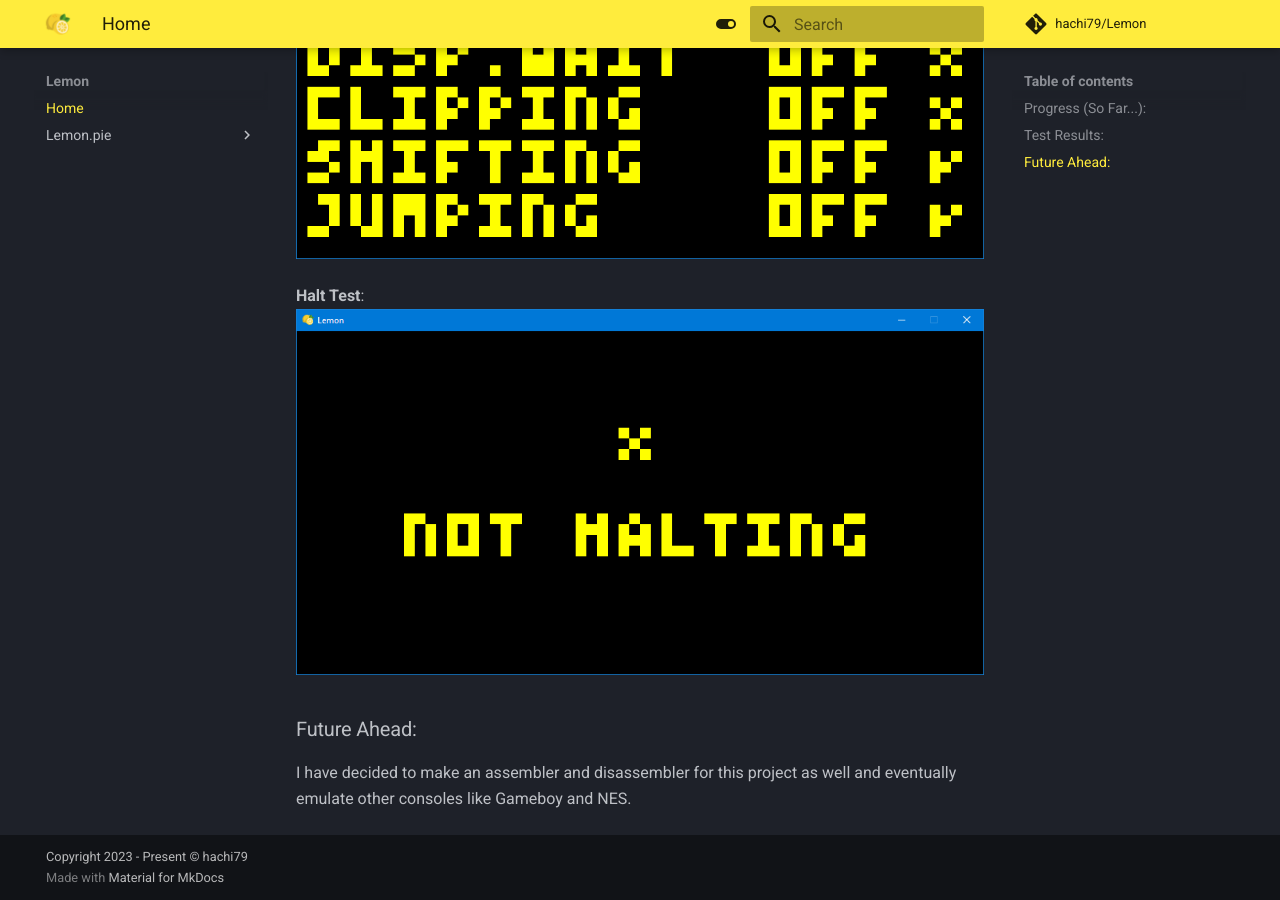
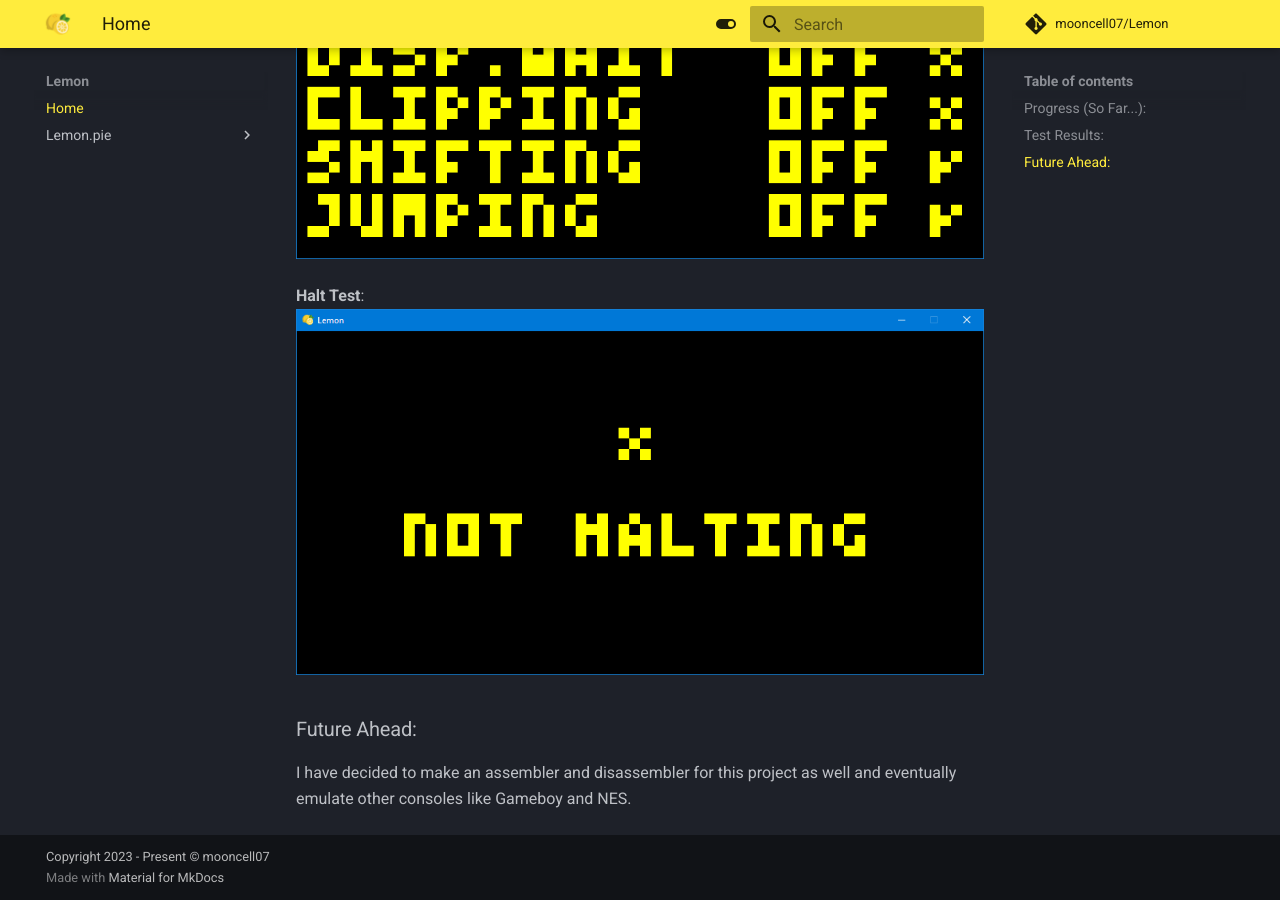
Before and after one commit to mooncell07/reChip8, an MkDocs documentation site: the page built from docs/index.md, in a window 1280 px wide and 900 px high, scrolled down 2234 px. Built offline with MkDocs 1.6.1 and Material for MkDocs 9.7.7, drawn with Linux system fonts in a browser that asks for light colours; comment, search, counter and statistics services are not loaded; old or Windows-style settings are respelled for this version of MkDocs.

Commit message:
fix: rename user

```diff
--- a/mkdocs.yml
+++ b/mkdocs.yml
@@ -1,6 +1,6 @@
 site_name: Lemon
 site_description: Documentation for Lemon.
-site_author: Nova/hachi79
+site_author: Nova/mooncell07
 
 theme:
   name: "material"
@@ -20,8 +20,8 @@ theme:
   features:
     - navigation.top
 
-repo_name: hachi79/Lemon
-repo_url: https://github.com/hachi79/Lemon
+repo_name: mooncell07/Lemon
+repo_url: https://github.com/mooncell07/Lemon
 
 plugins:
 - search
@@ -51,4 +51,4 @@ markdown_extensions:
   - toc:
       permalink: "+"
 
-copyright: Copyright 2023 - Present &copy; hachi79
+copyright: Copyright 2023 - Present &copy; mooncell07
```
Also changed, not shown: README.md (+1 -1 lines).
